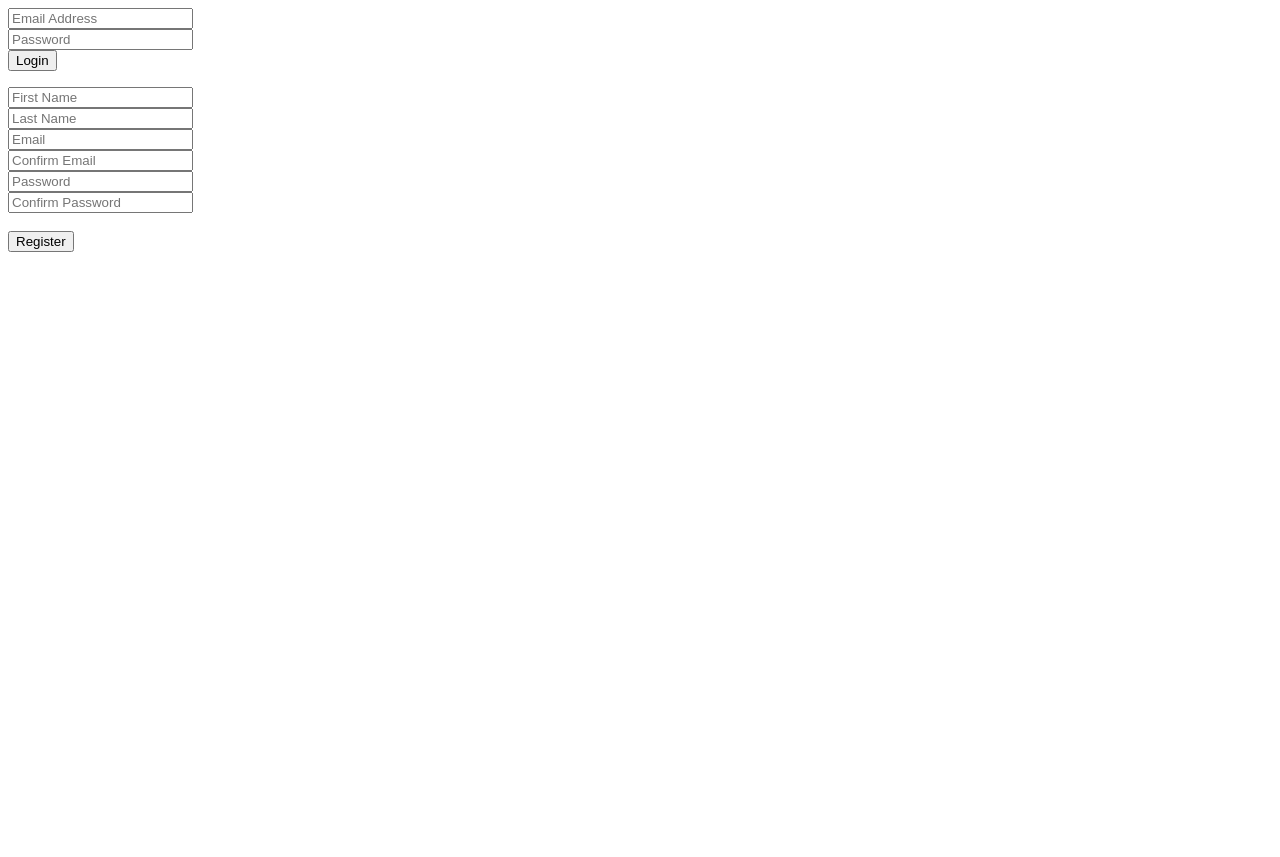
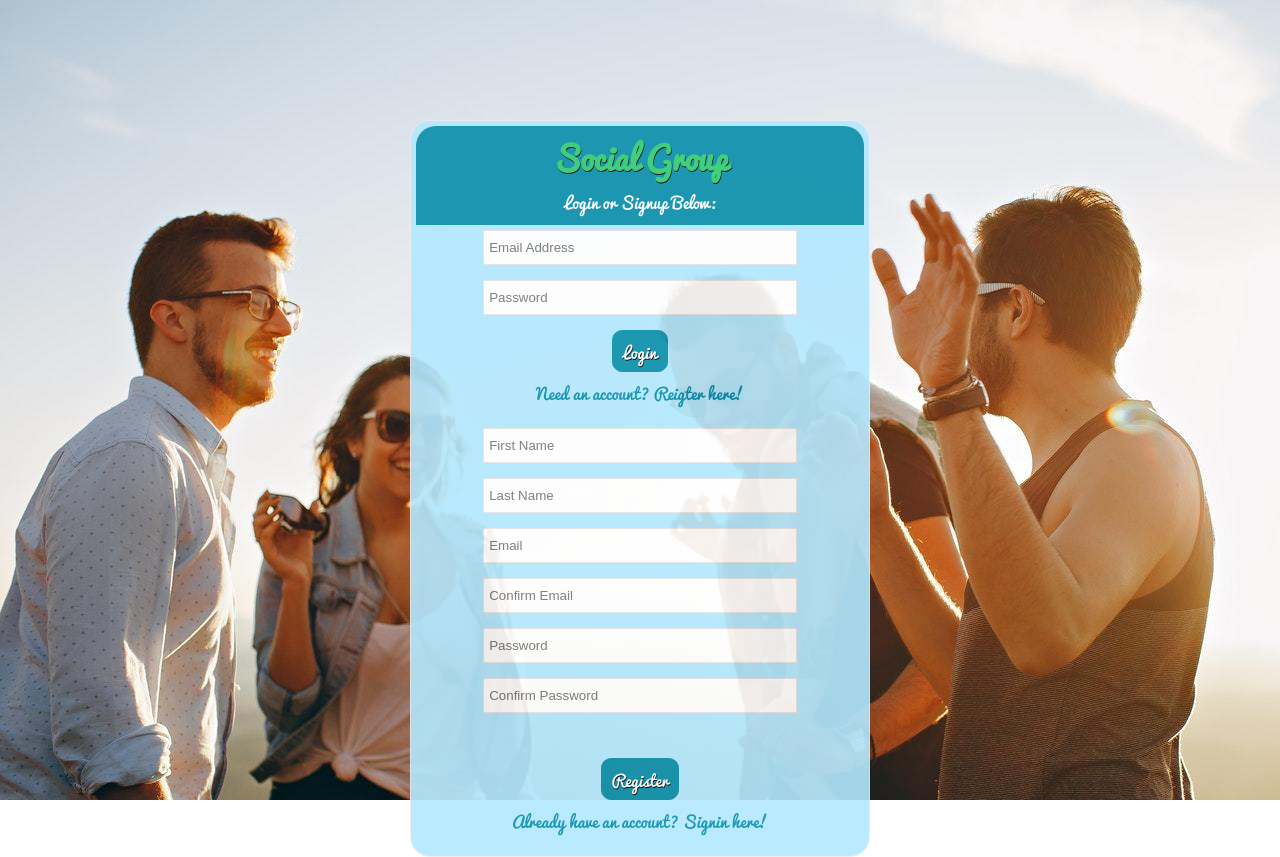
Before and after one commit to kesava321/Social_Media_App, a PHP site: page /register.php in a window 1280 px wide. Before the commit the page ends 252 px from the top, so only its background shows below. Run offline with PHP 8.4, Linux system fonts and the light colour scheme.

Commit message:
Added css to register and login forms

```diff
--- /dev/null
+++ b/htdocs/socialmedia/assets/css/register_style.css
@@ -0,0 +1,101 @@
+@font-face{
+	font-family:'Pacifico';
+	src: url('../fonts/Pacifico.ttf');
+}
+
+html, body{
+	height: 100%;
+	min-height: 100%;
+}
+
+form{
+	text-align: center;
+}
+
+body{
+	margin: 0;
+	padding: 0;
+
+}
+
+a {
+	text-decoration: none;
+	color: #088EAB;;
+}
+
+.wrapper {
+	background-image: url("../images/background/friends.jpg");
+	background-size: 100%;
+	width: 100%;
+	height: 100%;
+	min-width: 950px;
+}
+
+.login_box{
+	font-family: 'Pacifico', sans-serif;
+	position: relative;
+	margin-right: auto;
+	margin-left: auto;
+	top: 15%;
+	width: 35%;
+	background-color: #B3E8FF;
+	border: 1px solid #EDEDED;
+	border-radius: 20px;
+	padding: 5px;
+	opacity: 0.9;
+
+}
+
+.login_header{
+	font-family: 'Pacifico', sans-serif;
+	width: 100%;
+	height: 99px;
+	background-color: #088EAB;
+	color: #FFF;
+	text-align: center;
+	border-top-right-radius: 20px;
+	border-top-left-radius: 20px;
+
+}
+
+.login_header h1{
+	font-family: 'Pacifico', sans-serif;
+	margin-top: 0;
+	margin-bottom: 0;
+	color: #2ECC71;
+	text-shadow: #000 0.5px 0.5px 0px;
+	font-size: 200%;
+}
+
+input[type="submit"]{
+		background-color: #088EAB;
+		border: 1px solid #088EAB;
+		border-radius: 10px;
+		margin: 5px 0px 5px 0px;
+		padding: 5px 10px 5px 10px;
+		color: #FFF;
+		text-shadow: #000 0.5px 0.5px 0px;
+		text-shadow: #000 0.5px 0.5px 0px;
+		font-family: 'Pacifico', sans-serif;
+		font-size: 100%;
+}
+
+input[type="text"], input[type="email"], input[type="password"] {
+	border: 1px solid #E5E5E5;
+	margin-top: 5px;
+	width: 70%;
+	height: 35px;
+	margin-bottom: 10px;
+	padding-left: 5px;
+
+}
+
+input[type="text"]:hover, input[type="email"]:hover, input[type="password"]:hover {
+	border-color: #088EAB;
+
+	}
+
+.second {
+
+	display: none;
+}
--- a/htdocs/socialmedia/register.php
+++ b/htdocs/socialmedia/register.php
@@ -9,10 +9,23 @@ require 'includes/form_handlers/login_handler.php';
 <html>
 <head>
 	<title>Welcome to Social Group</title>
+	<link rel="stylesheet" type="text/css" href="assets/css/register_style.css">
+
 </head>
 <body>
 
-	<form action="register.php method="POST">
+	<div class ="wrapper">
+
+		<div class ="login_box">
+
+		<div class ="login_header">
+			<h1>Social Group</h1>
+			Login or Signup Below:
+
+		</div>
+
+			<div id="first">
+					<form action="register.php" method="POST">
 					<input type="email" name="log_email" placeholder="Email Address" value="<?php
 					if(isset($_SESSION['reg_fname'])) {
 						echo $_SESSION['reg_fname'];
@@ -22,11 +35,18 @@ require 'includes/form_handlers/login_handler.php';
 					<br>
 					<input type="password" name="log_password" placeholder="Password">
 					<br>
+					<?php if(in_array("Email or password was incorrect<br>", $error_array)) echo "Email or password was incorrect<br>"?>
 					<input type="submit" name="login_button" value= "Login">
 					<br>
-		<?php if(in_array("Email or password was incorrect<br>", $error_array)) echo "Email or password was incorrect<br>"?>
+					<a href="#"id="signup"class="signup">Need an account? Reigter here!</a>
 
 				</form>
+
+			</div>
+
+			<div id="second">
+
+
 				<form action= "register.php" method="POST">
 					<input type="text" name="reg_fname" placeholder="First Name" value="<?php
 					if(isset($_SESSION['reg_fname'])) {
@@ -73,8 +93,14 @@ require 'includes/form_handlers/login_handler.php';
 
 					<br>
 					<?php if (in_array("<span style='color: #14C800;'> Account set up! Please login! <span><br>", $error_array)) echo "<span style='color: #14C800;'> Account set up! Please login! <span><br>"; ?>
+					<a href="#"id="signin"class="signin">Already have an account? Signin here!</a>
 
 
 				</form>
+
+		</div>
+
+	</div>
+
 </body>
 </html>
```
Also changed, not shown: htdocs/socialmedia/assets/fonts/GrandHotel.otf (added), htdocs/socialmedia/assets/fonts/Milkshake.otf (added), htdocs/socialmedia/assets/fonts/Pacifico.ttf (added), htdocs/socialmedia/assets/images/background/friends.jpg (added). Lines whose indentation alone changed are shown as unchanged.
